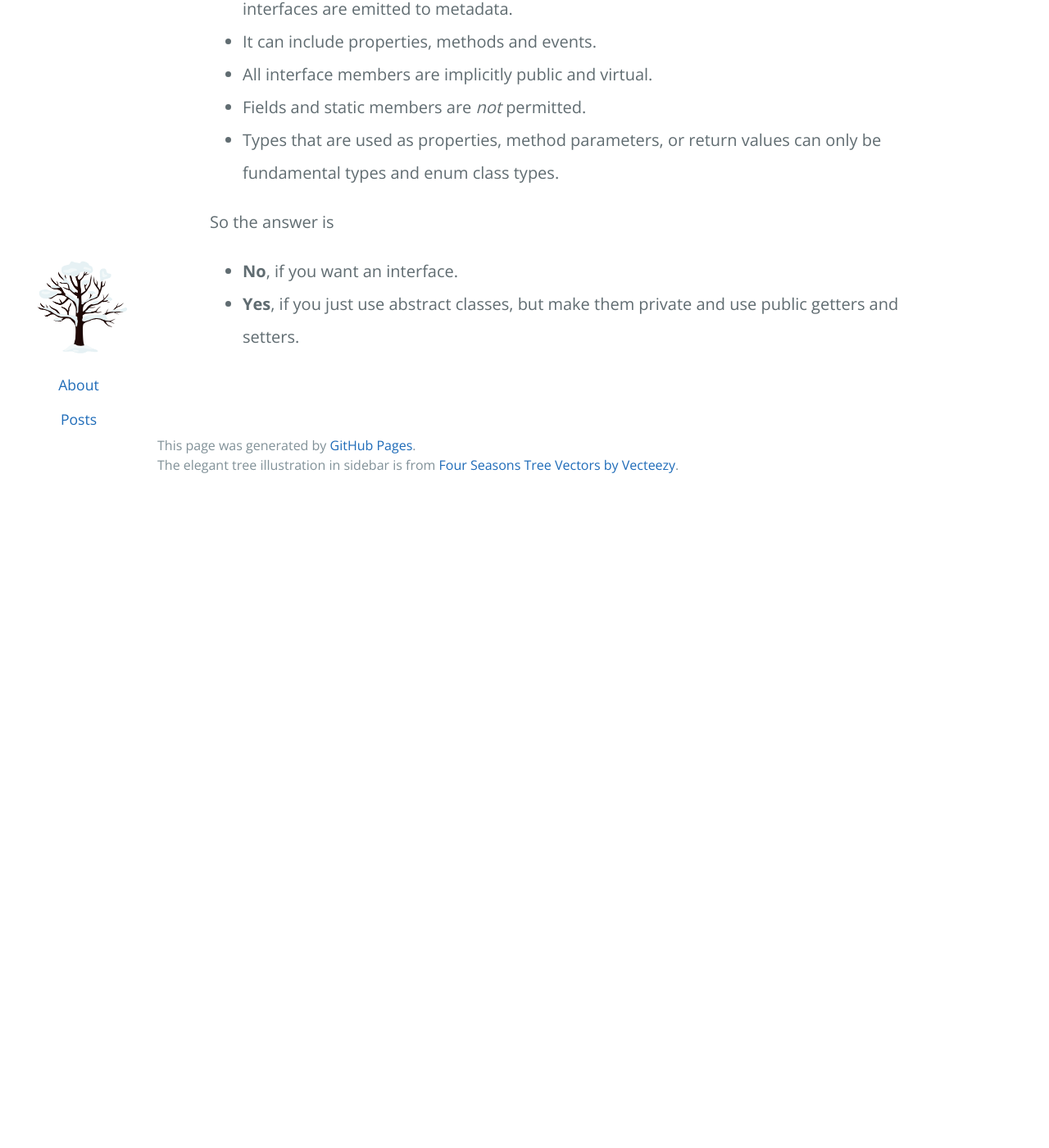
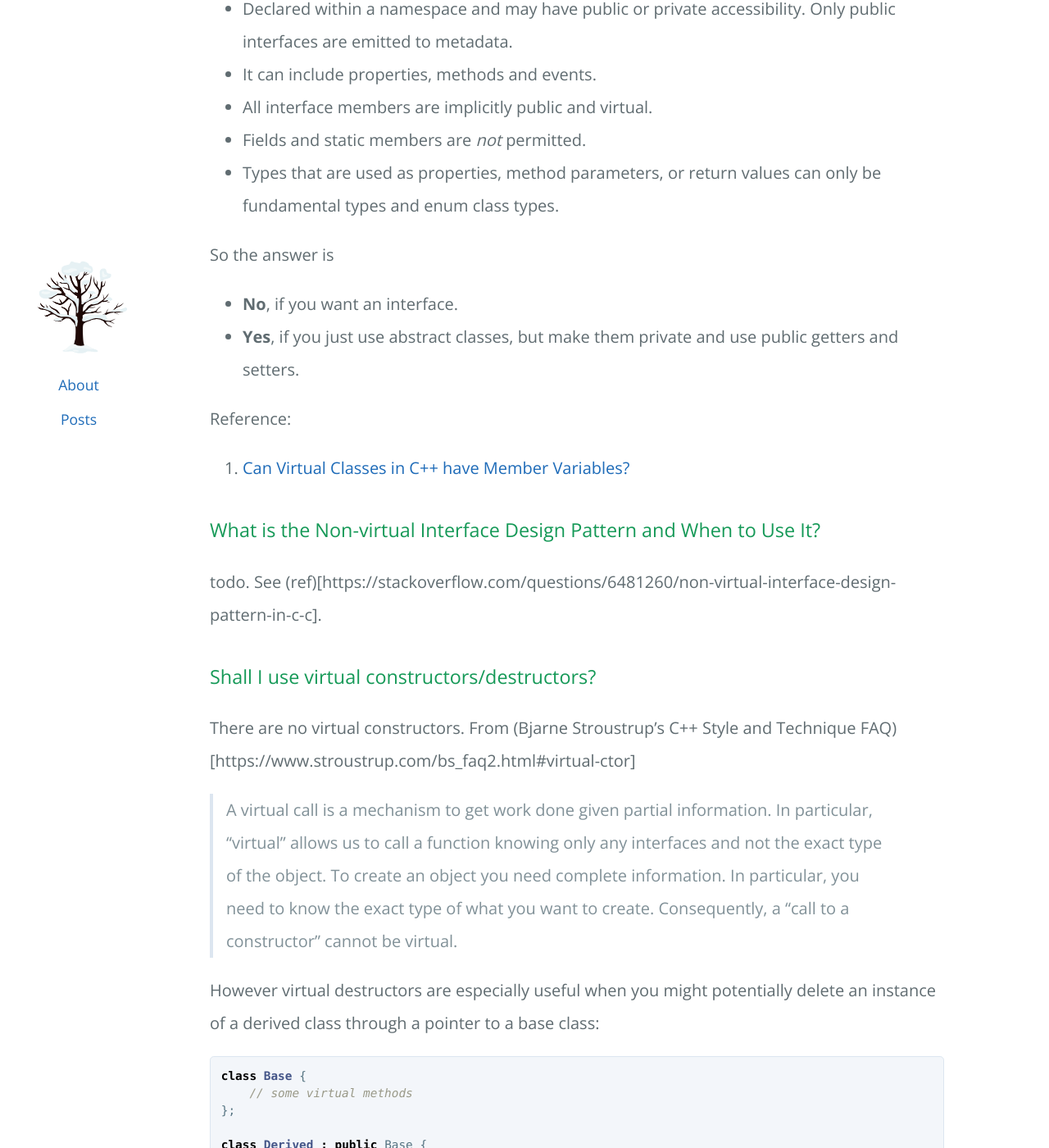
Before and after one commit to j7168908jx/j7168908jx.github.io, a Jekyll site: the page built from _posts/2023-01-03-cpp-faq.md, in a window 1280 px wide and 1400 px high, scrolled down 696 px. Shown: the whole window at 82% size. Built offline with Jekyll 4.4.1, drawn with Linux system fonts in a browser that asks for light colours; our own code applies the rules of GitHub Pages for plain Markdown files; the repository's description, which GitHub fills in, is left out; before the commit the page ends 1323 px from its top, so only the background shows below that; some of the changed text lies outside the part shown.

Commit message:
update cpp faq

````diff
--- a/_posts/2023-01-03-cpp-faq.md
+++ b/_posts/2023-01-03-cpp-faq.md
@@ -5,7 +5,8 @@ excerpt: "This post(note) summarized some FAQs asked by myself during my working
 tag: "C/C++"
 ---
 
-## FAQ
+Useful links:
+- [Bjarne Stroustrup's C++ Style and Technique FAQ](https://www.stroustrup.com/bs_faq2.html)
 
 ### Can Virtual Classes(Interfaces) in C++ have Member Variables?
 
@@ -21,3 +22,42 @@ So the answer is
 
 - **No**, if you want an interface.
 - **Yes**, if you just use abstract classes, but make them private and use public getters and setters.
+
+Reference:
+
+1. [Can Virtual Classes in C++ have Member Variables?
+](https://stackoverflow.com/questions/6052131/can-virtual-classes-in-c-have-member-variables)
+
+### What is the Non-virtual Interface Design Pattern and When to Use It?
+
+todo. See (ref)[https://stackoverflow.com/questions/6481260/non-virtual-interface-design-pattern-in-c-c].
+
+### Shall I use virtual constructors/destructors?
+
+There are no virtual constructors. From (Bjarne Stroustrup's C++ Style and Technique FAQ)[https://www.stroustrup.com/bs_faq2.html#virtual-ctor]
+
+> A virtual call is a mechanism to get work done given partial information. In particular, "virtual" allows us to call a function knowing only any interfaces and not the exact type of the object. To create an object you need complete information. In particular, you need to know the exact type of what you want to create. Consequently, a "call to a constructor" cannot be virtual.
+
+However virtual destructors are especially useful when you might potentially delete an instance of a derived class through a pointer to a base class:
+
+```c++
+class Base {
+    // some virtual methods
+};
+
+class Derived : public Base {
+    ~Derived() {
+        // Do important cleanup
+    }
+}
+
+Base *b = new Derived();
+// use b
+delete b; // **Here's the problem!**
+```
+
+**Always** make base classes have virtual destructors when they are meant to be manipulated polymorphically. (Effective C++ Item 7)
+
+Reference:
+
+1. (When to use virtual destructors?)[https://stackoverflow.com/questions/461203/when-to-use-virtual-destructors]
````
